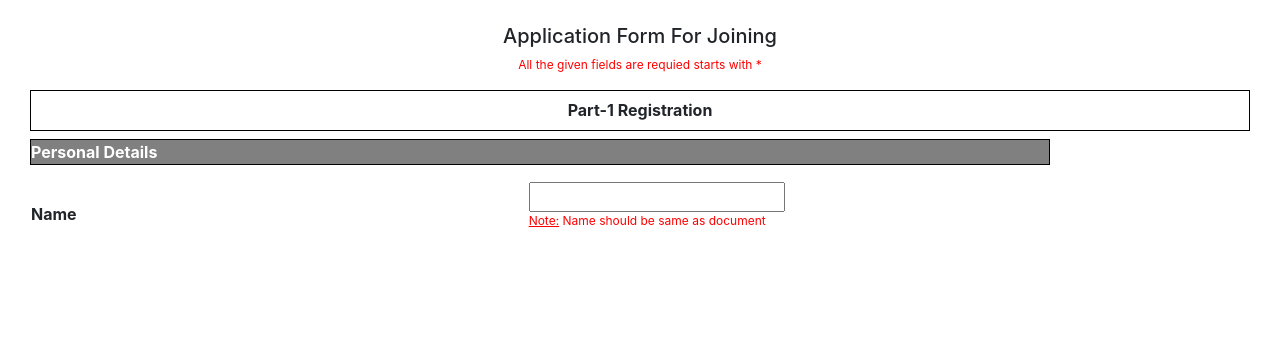
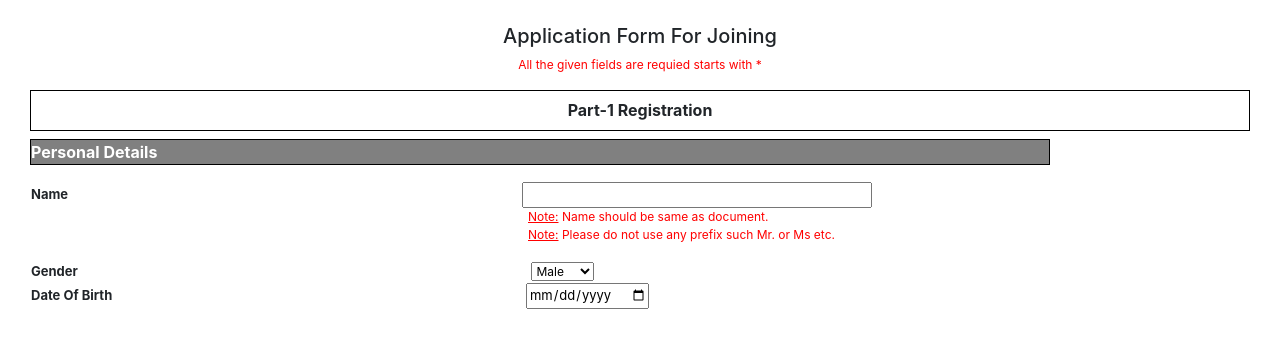
Before and after one commit to azadchoubey/php-practies, a PHP site: page /form.php in a window 1280 px wide. Shown: the top 348 px of the page. Run offline with PHP 8.4, Linux system fonts and the light colour scheme; some libraries are stand-ins or nearby versions.

Commit message:
Add files via upload

```diff
--- a/form.php
+++ b/form.php
@@ -1,16 +1,19 @@
 <!doctype html>
 <html lang="en">
+
 <head>
     <!-- Required meta tags -->
     <meta charset="utf-8">
     <meta name="viewport" content="width=device-width, initial-scale=1, shrink-to-fit=no">
 
     <!-- Bootstrap CSS -->
-    <link rel="stylesheet" href="https://maxcdn.bootstrapcdn.com/bootstrap/4.0.0/css/bootstrap.min.css" integrity="sha384-Gn5384xqQ1aoWXA+058RXPxPg6fy4IWvTNh0E263XmFcJlSAwiGgFAW/dAiS6JXm" crossorigin="anonymous">
+    <link rel="stylesheet" href="https://maxcdn.bootstrapcdn.com/bootstrap/4.0.0/css/bootstrap.min.css"
+        integrity="sha384-Gn5384xqQ1aoWXA+058RXPxPg6fy4IWvTNh0E263XmFcJlSAwiGgFAW/dAiS6JXm" crossorigin="anonymous">
 
     <link rel="stylesheet" href="sty.css">
     <title>Hello, world!</title>
 </head>
+
 <body>
     <div class="Heading text-center mt-4">
         <h5>Application Form For Joining</h5>
@@ -18,13 +21,27 @@
     </div>
 
 
-<h6 class= "bord text-center"> <strong>Part-1 Registration </strong></h6>
+    <h6 class="bord text-center"> <strong>Part-1 Registration </strong></h6>
     <div class="form">
-<strong><p id= "ph"> Personal Details </p></strong>
- <table>
-     <th>Name</th>
-     <td><input type="text" id="fill" requied><br>
-        <p class="red1"><u>Note:</u> Name should be same as document </p>    </td>
+        <strong>
+            <p id="ph"> Personal Details </p>
+        </strong>
+        <table><tr id="text">
+            <td><b>Name</b>
+                <input type="text" id="input" requied>
+                <p class="red1"><u>Note:</u> Name should be same as document.<br>
+                    <u>Note:</u> Please do not use any prefix such Mr. or Ms etc.
+                </p>
+            </td></tr>
+            <tr id="text"> <td ><b>Gender</b>
+            <SELECT id ="fill" >
+                  <OPTION Value="Male">Male</OPTION>
+                  <OPTION Value="Female">Female</OPTION>
+                  <OPTION Value="Other">Other</OPTION>
+                  </SELECT>            </td></tr>
+                  <tr id="text">
+                  <td > <b>Date Of Birth</b> <input type="date" id="text">
+
 
         </table>
 
@@ -42,8 +59,15 @@
 
     <!-- Optional JavaScript -->
     <!-- jQuery first, then Popper.js, then Bootstrap JS -->
-    <script src="https://code.jquery.com/jquery-3.2.1.slim.min.js" integrity="sha384-KJ3o2DKtIkvYIK3UENzmM7KCkRr/rE9/Qpg6aAZGJwFDMVNA/GpGFF93hXpG5KkN" crossorigin="anonymous"></script>
-    <script src="https://cdnjs.cloudflare.com/ajax/libs/popper.js/1.12.9/umd/popper.min.js" integrity="sha384-ApNbgh9B+Y1QKtv3Rn7W3mgPxhU9K/ScQsAP7hUibX39j7fakFPskvXusvfa0b4Q" crossorigin="anonymous"></script>
-    <script src="https://maxcdn.bootstrapcdn.com/bootstrap/4.0.0/js/bootstrap.min.js" integrity="sha384-JZR6Spejh4U02d8jOt6vLEHfe/JQGiRRSQQxSfFWpi1MquVdAyjUar5+76PVCmYl" crossorigin="anonymous"></script>
+    <script src="https://code.jquery.com/jquery-3.2.1.slim.min.js"
+        integrity="sha384-KJ3o2DKtIkvYIK3UENzmM7KCkRr/rE9/Qpg6aAZGJwFDMVNA/GpGFF93hXpG5KkN" crossorigin="anonymous">
+    </script>
+    <script src="https://cdnjs.cloudflare.com/ajax/libs/popper.js/1.12.9/umd/popper.min.js"
+        integrity="sha384-ApNbgh9B+Y1QKtv3Rn7W3mgPxhU9K/ScQsAP7hUibX39j7fakFPskvXusvfa0b4Q" crossorigin="anonymous">
+    </script>
+    <script src="https://maxcdn.bootstrapcdn.com/bootstrap/4.0.0/js/bootstrap.min.js"
+        integrity="sha384-JZR6Spejh4U02d8jOt6vLEHfe/JQGiRRSQQxSfFWpi1MquVdAyjUar5+76PVCmYl" crossorigin="anonymous">
+    </script>
 </body>
+
 </html>
--- a/sty.css
+++ b/sty.css
@@ -24,10 +24,18 @@ font-size: 12px;
 }
 #fill{
     margin-left: 450px;
-    padding:-1px;
+    font-size: 12px;
 }.red1{
     color:red;
     font-size: 12px;
-    margin-left: 450px;
+    margin-left: 497px;
 
 }
+#text{
+    font-size: 13px;
+    margin-left: 410px;
+}
+#input{
+    width:350px;
+    margin-left: 450px;
+}
```
Lines whose indentation alone changed are shown as unchanged.
